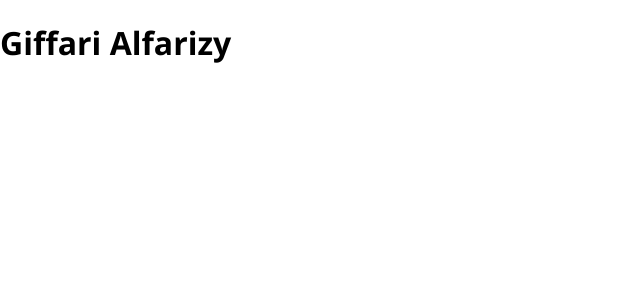
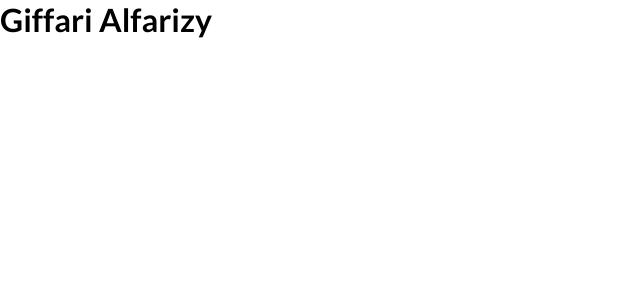
Before and after one commit to giffarialfarizy/giffari-next, a Next.js app: page / in a window 1280 px wide. Shown: the top 300 px of the page, without its empty margins (0-640 px from the left). Built offline with nearby package versions, Linux system fonts and the light colour scheme.

Commit message:
🍱 Add Lato font

```diff
--- a/styles/globals.scss
+++ b/styles/globals.scss
@@ -1,16 +1,30 @@
-html,
+@import url('https://fonts.googleapis.com/css2?family=Lato:ital,wght@0,100;0,300;0,400;0,700;0,900;1,100;1,300;1,400;1,700;1,900&display=swap');
+
+* {
+	box-sizing: border-box;
+	color: inherit;
+	margin: 0;
+}
+
 body {
 	padding: 0;
-	margin: 0;
-	font-family: 'Segoe UI', Tahoma, Geneva, Verdana,
-		sans-serif;
+	font-family: 'Lato', 'Segoe UI', sans-serif;
 }
 
 a {
-	color: inherit;
 	text-decoration: none;
 }
 
-* {
-	box-sizing: border-box;
+hr {
+	border: 0;
+	border-top: 1px dotted #efefef;
 }
+
+img {
+	max-width: 100%;
+}
+
+ul {
+	padding: 0;
+	list-style-type: none;
+}
```
